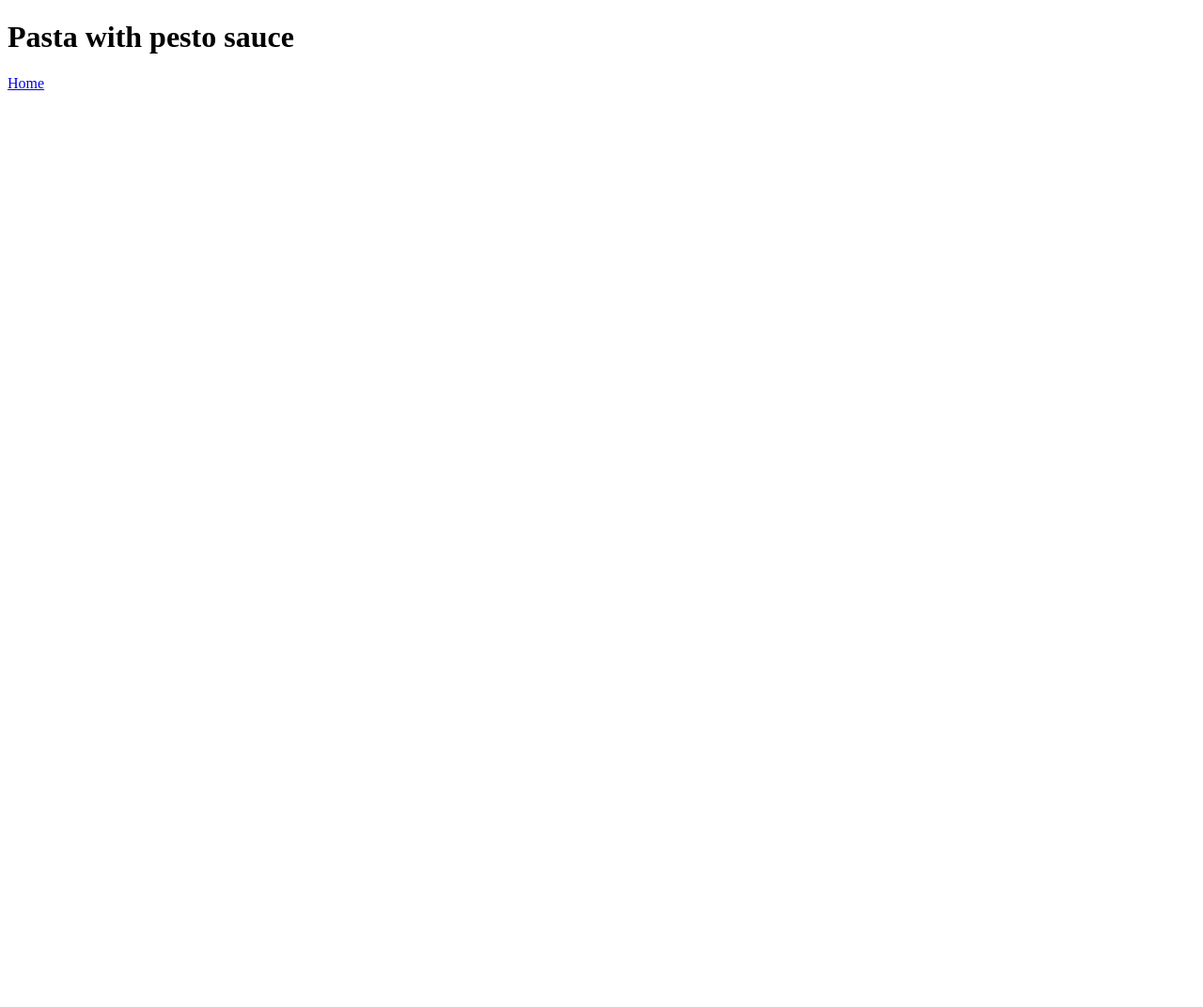
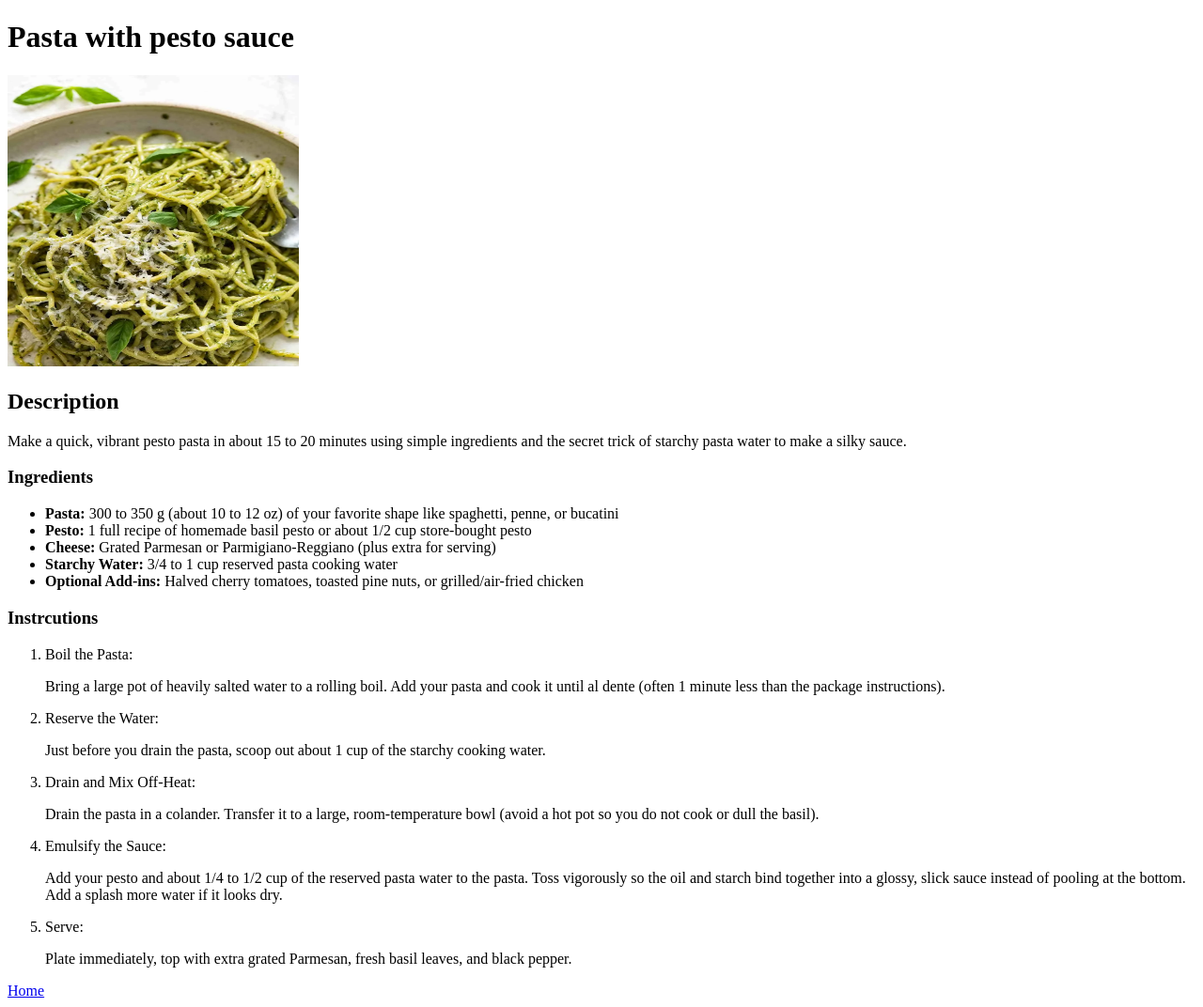
Before and after one commit to avisekdalal/odin-recipes, a plain HTML site: page pasta.html in a window 1280 px wide. Shown: the whole page at 94% size. Before the commit the page ends 800 px from the top, so only its background shows below. Drawn offline with Linux system fonts and the light colour scheme.

Commit message:
Added image for pasta, receipe for pasta, and modified instructions for the lasagna receipe

```diff
--- a/pasta.html
+++ b/pasta.html
@@ -7,6 +7,35 @@
 </head>
 <body>
     <h1>Pasta with pesto sauce</h1>
+    <img src="./images/Pesto-Pasta_2-1.webp" width="310" height="310" alt="Image of a pasta made with pesto sauce">
+    <h2>Description</h2>
+    <p>Make a quick, vibrant pesto pasta in about 15 to 20 minutes using simple ingredients and the secret trick of starchy pasta water to make a silky sauce.</p>
+    <h3>Ingredients</h3>
+    <ul>
+        <li><strong>Pasta:</strong> 300 to 350 g (about 10 to 12 oz) of your favorite shape like spaghetti, penne, or bucatini</li>
+        <li><strong>Pesto:</strong> 1 full recipe of homemade basil pesto or about 1/2 cup store-bought pesto</li>
+        <li><strong>Cheese:</strong> Grated Parmesan or Parmigiano-Reggiano (plus extra for serving)</li>
+        <li><strong>Starchy Water:</strong> 3/4 to 1 cup reserved pasta cooking water</li>
+        <li><strong>Optional Add-ins:</strong> Halved cherry tomatoes, toasted pine nuts, or grilled/air-fried chicken</li>
+    </ul>
+    <h3>Instrcutions</h3>
+    <ol>
+        <li>Boil the Pasta:
+            <p>Bring a large pot of heavily salted water to a rolling boil. Add your pasta and cook it until al dente (often 1 minute less than the package instructions).</p>
+        </li>
+        <li>Reserve the Water:
+            <p>Just before you drain the pasta, scoop out about 1 cup of the starchy cooking water.</p>
+        </li>
+        <li>Drain and Mix Off-Heat:
+            <p>Drain the pasta in a colander. Transfer it to a large, room-temperature bowl (avoid a hot pot so you do not cook or dull the basil).</p>
+        </li>
+        <li>Emulsify the Sauce:
+            <p>Add your pesto and about 1/4 to 1/2 cup of the reserved pasta water to the pasta. Toss vigorously so the oil and starch bind together into a glossy, slick sauce instead of pooling at the bottom. Add a splash more water if it looks dry.</p>
+        </li>
+        <li>Serve:
+            <p> Plate immediately, top with extra grated Parmesan, fresh basil leaves, and black pepper.</p>
+        </li>
+    </ol>
     <a href="./index.html">Home</a>
 </body>
 </html>
```
Also changed, not shown: lasagna.html (+4 -4 lines), images/Pesto-Pasta_2-1.webp (added).
